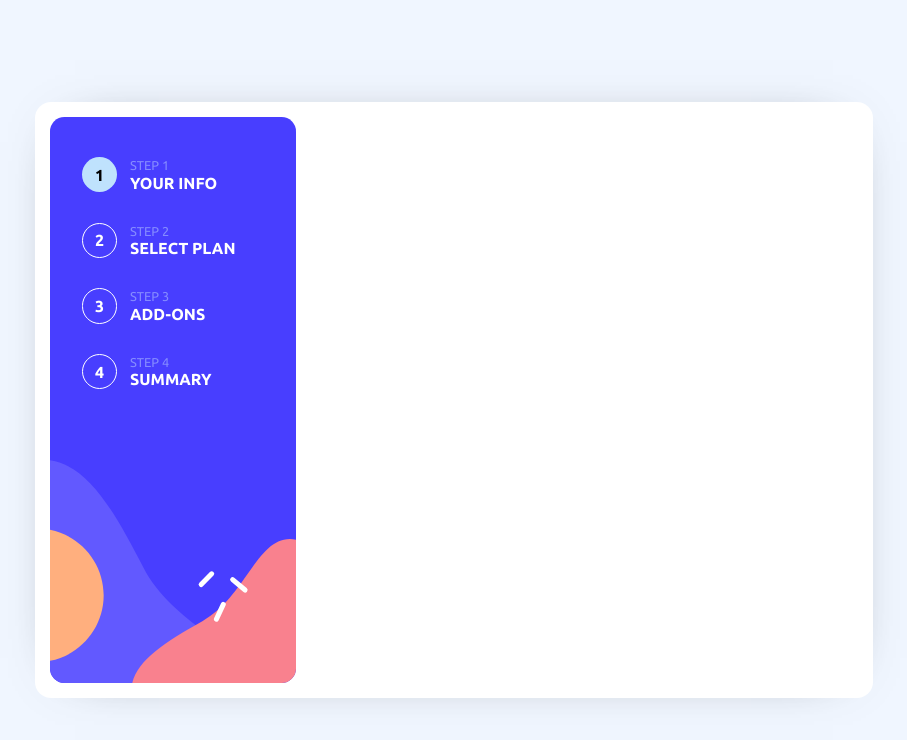
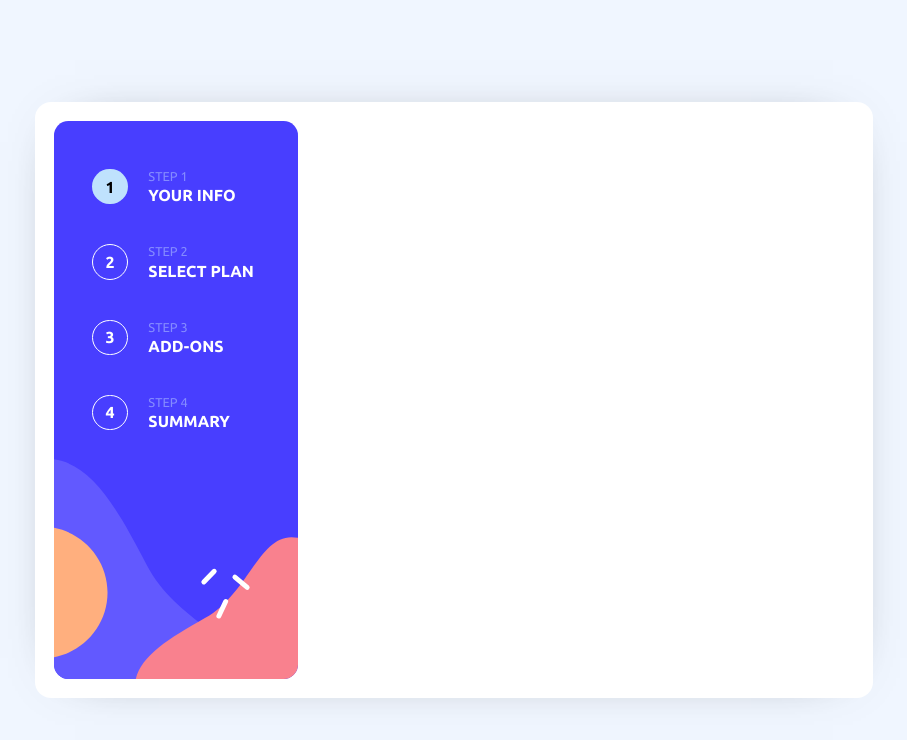
Before and after one commit to GiovannyCordeiro/MultiStepForm, a React (Vite) app: page / in a window 1280 px wide. Shown: the top 740 px of the page, without its empty margins (186-1093 px from the left). Built offline with nearby package versions, Linux system fonts and the light colour scheme.

Commit message:
:lipstick: Changing spacing in FeedbackStepsBar component.

```diff
--- a/src/App.tsx
+++ b/src/App.tsx
@@ -5,9 +5,7 @@ export default function App() {
 
   return (
     <div className={classes.app}>
-      <ContainerForm>
-        <p>salve</p>
-      </ContainerForm>
+      <ContainerForm />
     </div>
   )
 }
--- a/src/components/ContainerForm.module.css
+++ b/src/components/ContainerForm.module.css
@@ -3,7 +3,7 @@
   height: 74.5vh;
   background: var(--White);
   border-radius: 1rem;
-  padding: .95rem;
+  padding: 1.2rem;
   -webkit-box-shadow: 0px 0px 55px -40px rgba(0,0,0,0.75);
   -moz-box-shadow: 0px 0px 55px -40px rgba(0,0,0,0.75);
   box-shadow: 0px 0px 55px -40px rgba(0,0,0,0.75);
--- a/src/components/FeedbackStepsBar.module.css
+++ b/src/components/FeedbackStepsBar.module.css
@@ -4,8 +4,8 @@
   background:url(../assets/images/bg-sidebar-desktop.svg) center center no-repeat;
   background-size: cover;
   border-radius: .9rem;
-  padding: 2.5rem 2rem;
+  padding: 3rem 2.4rem;
   display: flex;
   flex-direction: column;
-  gap: 1.9rem;
+  gap: 2.5rem;
 }
--- a/src/components/StepItem.module.css
+++ b/src/components/StepItem.module.css
@@ -3,7 +3,7 @@
   height: 2.2rem;
   /* background-color: red; */
   display: flex;
-  gap: .8rem;
+  gap: 1.3rem;
   align-items: center;
 }
 
@@ -34,7 +34,7 @@
 .description{
   display: flex;
   flex-direction: column;
-  gap: .1rem;
+  gap: .2rem;
 }
 
 .step{
--- a/src/components/StepItem.tsx
+++ b/src/components/StepItem.tsx
@@ -5,7 +5,6 @@ interface StepItem{
   describe: string;
   active: boolean;
 }
-
 
 function StepItem(props:StepItem) {
   const handlerActive = props.active ? classes.circle_active: classes.circle_disabled;
```
